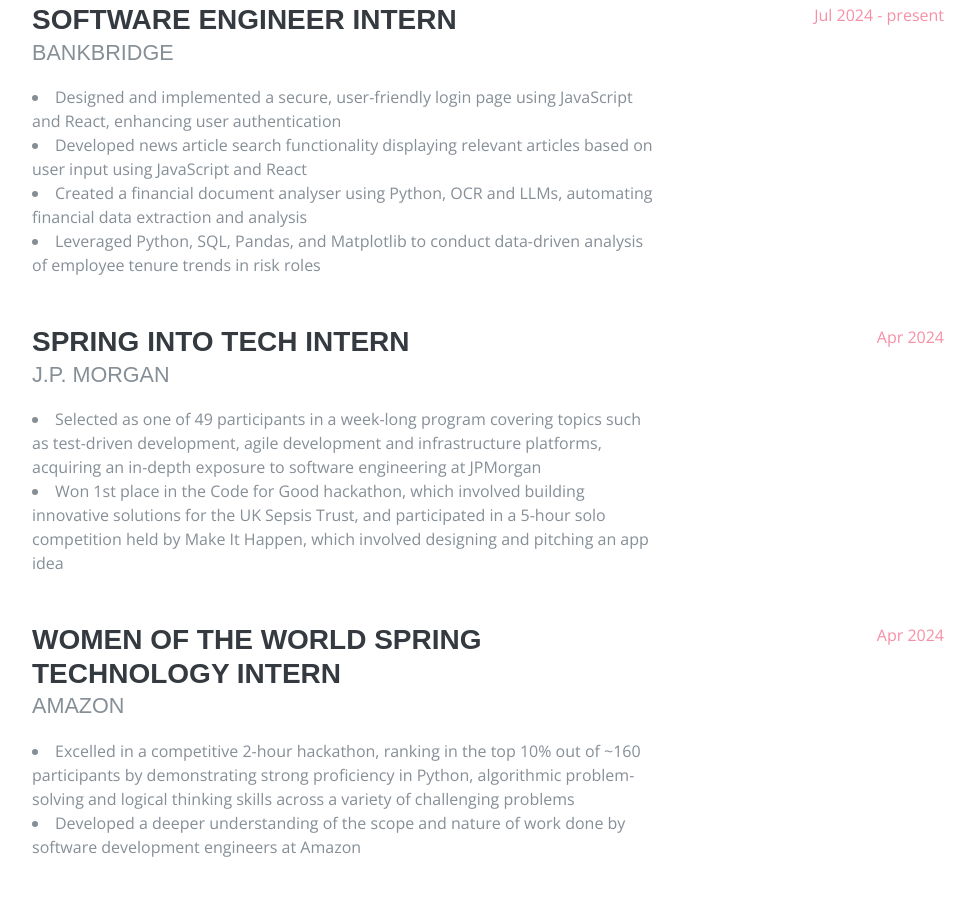
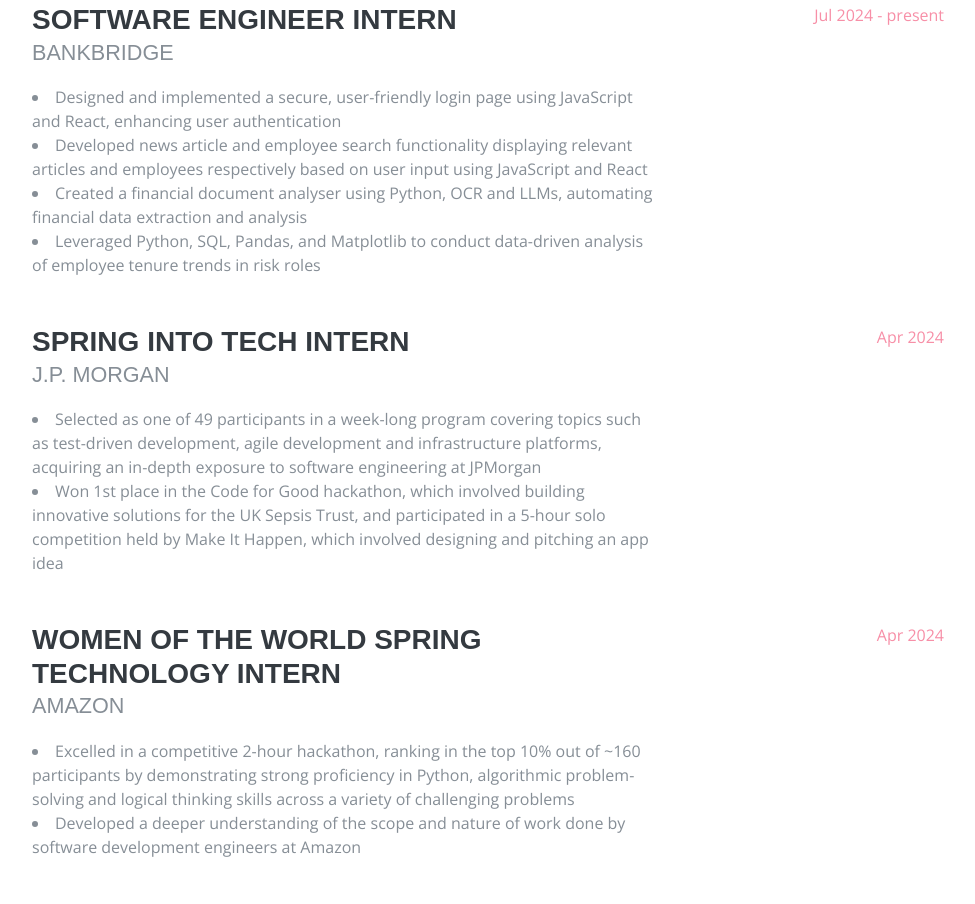
Before and after one commit to RhianGit/rhiangit.github.io, a plain HTML site: page index.html in a window 1280 px wide. Shown: the part 960-1864 px from the top of the page, without its empty margins (288-1263 px from the left). Drawn offline with nearby package versions, Linux system fonts and the light colour scheme; a web font is replaced by a local one.

Commit message:
added more detail to search functionality section of resume

```diff
--- a/index.html
+++ b/index.html
@@ -102,7 +102,7 @@
               <h3 class="mb-0">Software Engineer Intern</h3>
               <div class="subheading mb-3">BankBridge</div>
               <li>Designed and implemented a secure, user-friendly login page using JavaScript and React, enhancing user authentication</li>
-              <li>Developed news article search functionality displaying relevant articles based on user input using JavaScript and React</li>
+              <li>Developed news article and employee search functionality displaying relevant articles and employees respectively based on user input using JavaScript and React</li>
               <li>Created a financial document analyser using Python, OCR and LLMs, automating financial data extraction and analysis</li>
               <li>Leveraged Python, SQL, Pandas, and Matplotlib to conduct data-driven analysis of employee tenure trends in risk roles</li>
             </div>
```
